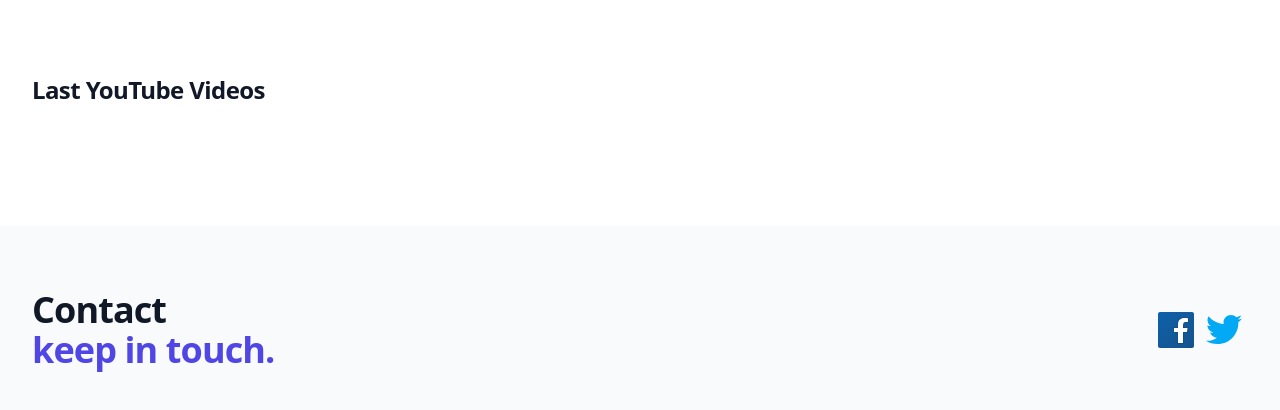
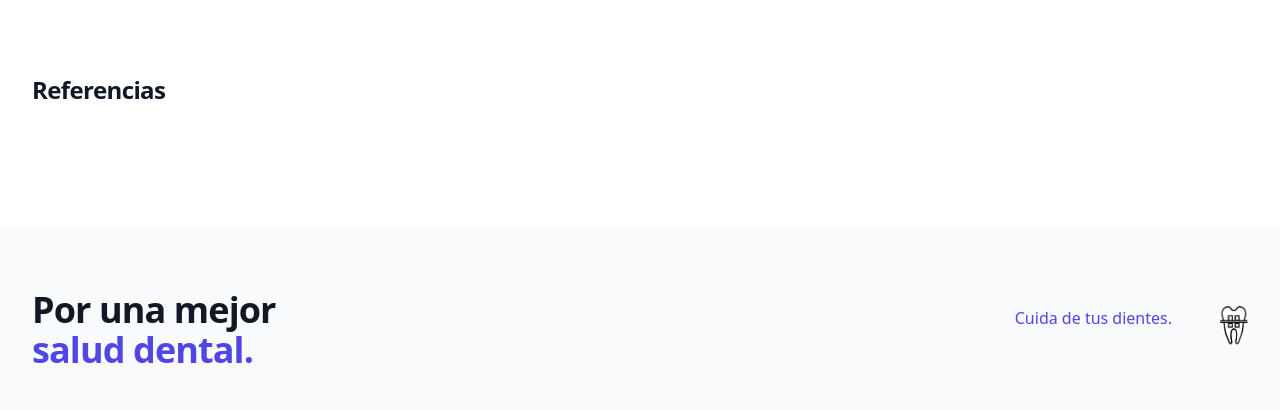
Before and after one commit to Dannymx29/teeth, a website: page index.html in a window 1280 px wide. Shown: the part 550-960 px from the top of the page. Drawn offline with nearby package versions, Linux system fonts and the light colour scheme; no server answers.

Commit message:
direcciones y footer

```diff
--- a/index.html
+++ b/index.html
@@ -103,7 +103,7 @@
 
                 <div class="max-w-2xl mx-auto py-16 px-4 sm:py-24 sm:px-6 lg:max-w-7xl lg:px-8">
 
-                    <h2 class="text-2xl font-extrabold tracking-tight text-gray-900">Last YouTube Videos</h2>
+                    <h2 class="text-2xl font-extrabold tracking-tight text-gray-900">Referencias</h2>
 
                     <div id="content" class="mt-6 grid grid-cols-1 gap-y-10 gap-x-6 sm:grid-cols-2 lg:grid-cols-4 xl:gap-x-8">
 
@@ -119,40 +119,33 @@
             <div id="footer" class="bg-gray-50">
 
                 <div class="max-w-7xl mx-auto py-12 px-4 sm:px-6 lg:py-16 lg:px-8 lg:flex lg:items-center lg:justify-between">
+
                     <h2 id="Title-Footer" class="text-3xl font-extrabold tracking-tight text-gray-900 sm:text-4xl">
-                        <span class="block">Contact</span>
-                        <span class="block text-indigo-600">keep in touch.</span>
+
+                        <span class="block">Por una mejor</span>
+
+                        <span class="block text-indigo-600">salud dental.</span>
+
                     </h2>
-                <div class="mt-8 flex lg:mt-0 lg:flex-shrink-0">
-                    <svg id="fb" xmlns="http://www.w3.org/2000/svg" x="0px" y="0px" width="48" height="48" viewBox="0 0 48 48"
-                    style=" fill:#000000;">
-                    <linearGradient id="awSgIinfw5_FS5MLHI~A9a_yGcWL8copNNQ_gr1" x1="6.228" x2="42.077" y1="4.896" y2="43.432"
-                        gradientUnits="userSpaceOnUse">
-                        <stop offset="0" stop-color="#0d61a9"></stop>
-                        <stop offset="1" stop-color="#16528c"></stop>
-                    </linearGradient>
-                    <path fill="url(#awSgIinfw5_FS5MLHI~A9a_yGcWL8copNNQ_gr1)"
-                        d="M42,40c0,1.105-0.895,2-2,2H8c-1.105,0-2-0.895-2-2V8c0-1.105,0.895-2,2-2h32	c1.105,0,2,0.895,2,2V40z">
-                    </path>
-                    <path
-                        d="M25,38V27h-4v-6h4v-2.138c0-5.042,2.666-7.818,7.505-7.818c1.995,0,3.077,0.14,3.598,0.208	l0.858,0.111L37,12.224L37,17h-3.635C32.237,17,32,18.378,32,19.535V21h4.723l-0.928,6H32v11H25z"
-                        opacity=".05"></path>
-                    <path
-                        d="M25.5,37.5v-11h-4v-5h4v-2.638c0-4.788,2.422-7.318,7.005-7.318c1.971,0,3.03,0.138,3.54,0.204	l0.436,0.057l0.02,0.442V16.5h-3.135c-1.623,0-1.865,1.901-1.865,3.035V21.5h4.64l-0.773,5H31.5v11H25.5z"
-                        opacity=".07"></path>
-                    <path fill="#fff"
-                        d="M33.365,16H36v-3.754c-0.492-0.064-1.531-0.203-3.495-0.203c-4.101,0-6.505,2.08-6.505,6.819V22h-4v4	h4v11h5V26h3.938l0.618-4H31v-2.465C31,17.661,31.612,16,33.365,16z">
-                    </path>
-                    </svg>
-                    <svg id="tw" xmlns="http://www.w3.org/2000/svg" x="0px" y="0px" width="48" height="48" viewBox="0 0 48 48"
-                    style=" fill:#000000;">
-                    <path fill="#03A9F4"
-                        d="M42,12.429c-1.323,0.586-2.746,0.977-4.247,1.162c1.526-0.906,2.7-2.351,3.251-4.058c-1.428,0.837-3.01,1.452-4.693,1.776C34.967,9.884,33.05,9,30.926,9c-4.08,0-7.387,3.278-7.387,7.32c0,0.572,0.067,1.129,0.193,1.67c-6.138-0.308-11.582-3.226-15.224-7.654c-0.64,1.082-1,2.349-1,3.686c0,2.541,1.301,4.778,3.285,6.096c-1.211-0.037-2.351-0.374-3.349-0.914c0,0.022,0,0.055,0,0.086c0,3.551,2.547,6.508,5.923,7.181c-0.617,0.169-1.269,0.263-1.941,0.263c-0.477,0-0.942-0.054-1.392-0.135c0.94,2.902,3.667,5.023,6.898,5.086c-2.528,1.96-5.712,3.134-9.174,3.134c-0.598,0-1.183-0.034-1.761-0.104C9.268,36.786,13.152,38,17.321,38c13.585,0,21.017-11.156,21.017-20.834c0-0.317-0.01-0.633-0.025-0.945C39.763,15.197,41.013,13.905,42,12.429">
-                    </path>
-                    </svg>
+
+                    <div class="mt-8 flex lg:mt-0 lg:flex-shrink-0">
+
+                        <svg id="fb" x="0px" y="0px" width="48" height="48" viewBox="0 0 48 48" style=" fill:#000000;">
+
+                            <span class="block text-indigo-600">Cuida de tus dientes.</span>
+
+
+                        </svg>
+
+                        <svg id="tw" x="0px" y="0px" width="48" height="48" viewBox="0 0 48 48" style=" fill:#000000;">
+
+                            <img class="h-8 w-auto sm:h-10" src="./src/assets/images/logo.png" alt="">
+
+                        </svg>
+
+                    </div>
+
                 </div>
-                </div>
-
 
             </div>
 
```
